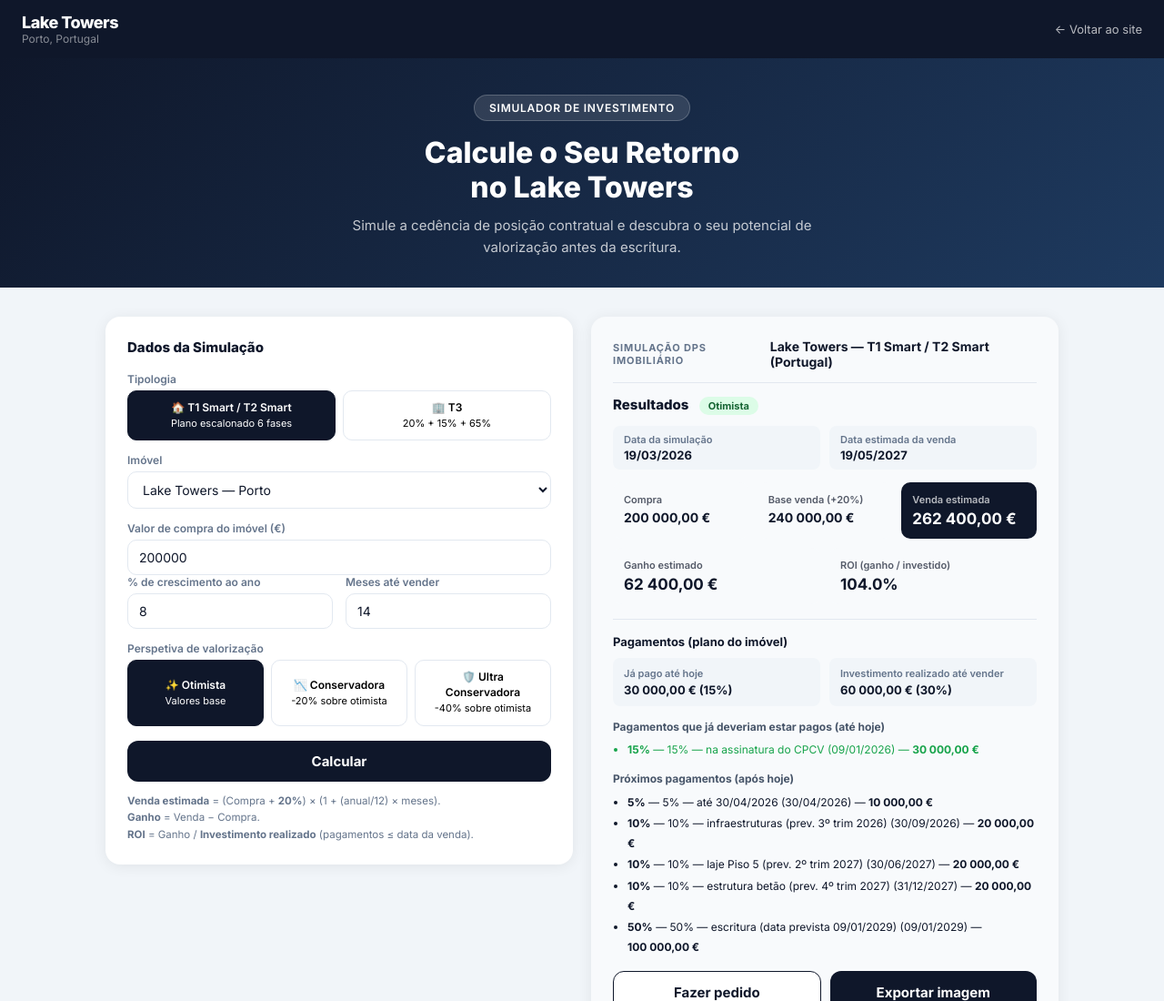
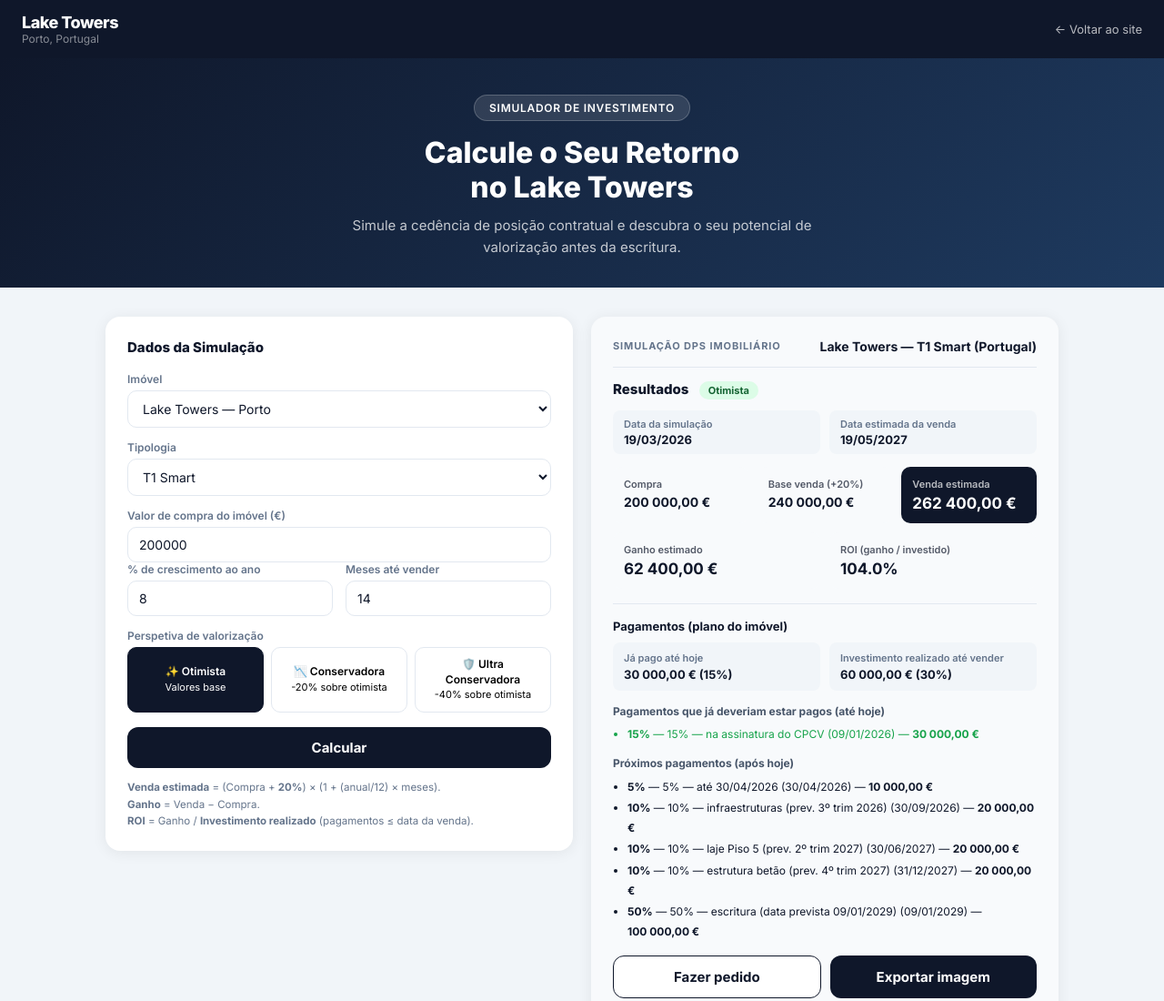
Before and after one commit to ricardomagalhaes014/dps-laketowers, a plain HTML site: page simulator/index.html in a window 1280 px wide. Shown: the top 1100 px of the page at 91% size. Drawn offline with nearby package versions, Linux system fonts and the light colour scheme.

Commit message:
feat: selector dropdown de tipologia (T1 Smart, T2 Smart, T2, T3, T3 Smart) por baixo do Lake Towers

```diff
--- a/simulator/index.html
+++ b/simulator/index.html
@@ -308,15 +308,18 @@
       <div class="card">
         <div class="card-title">Dados da Simulação</div>
 
-        <label>Tipologia</label>
-        <div class="persp-bar" style="margin-top:4px;">
-          <button class="persp-btn active-opt" id="btn_t1t2" onclick="setTipo('t1t2')">🏠 T1 Smart / T2 Smart<br/><span style="font-weight:400;font-size:11px;">Plano escalonado 6 fases</span></button>
-          <button class="persp-btn" id="btn_t3" onclick="setTipo('t3')">🏢 T3<br/><span style="font-weight:400;font-size:11px;">20% + 15% + 65%</span></button>
-        </div>
-
         <label>Imóvel</label>
         <select id="property">
           <option value="lake_towers">Lake Towers — Porto</option>
+        </select>
+
+        <label>Tipologia</label>
+        <select id="tipologia" onchange="setTipo(this.value); calcular();">
+          <option value="t1smart">T1 Smart</option>
+          <option value="t2smart">T2 Smart</option>
+          <option value="t2">T2</option>
+          <option value="t3">T3</option>
+          <option value="t3smart">T3 Smart</option>
         </select>
 
         <label>Valor de compra do imóvel (€)</label>
@@ -436,39 +439,37 @@
 
 <script>
 // ── Dados do imóvel ──────────────────────────────────────────────────────────
-var PROPERTIES = {
-  lake_towers_t1t2: {
-    name: 'Lake Towers — T1 Smart / T2 Smart (Portugal)',
-    basePct: 0.20,
-    schedule: [
+// Plano escalonado 6 fases (T1 Smart, T2 Smart, T2)
+var SCHEDULE_STANDARD = [
   { label: '15%', pct: 0.15, desc: '15% — na assinatura do CPCV', date: new Date(2026,0,9) },
   { label: '5%',  pct: 0.05, desc: '5% — até 30/04/2026',         date: new Date(2026,3,30) },
   { label: '10%', pct: 0.10, desc: '10% — infraestruturas (prev. 3º trim 2026)', date: new Date(2026,8,30) },
   { label: '10%', pct: 0.10, desc: '10% — laje Piso 5 (prev. 2º trim 2027)',    date: new Date(2027,5,30) },
   { label: '10%', pct: 0.10, desc: '10% — estrutura betão (prev. 4º trim 2027)',date: new Date(2027,11,31) },
   { label: '50%', pct: 0.50, desc: '50% — escritura (data prevista 09/01/2029)',date: new Date(2029,0,9) }
-    ]
-  },
-  lake_towers_t3: {
-    name: 'Lake Towers — T3 (Portugal)',
-    basePct: 0.20,
-    schedule: [
+];
+
+// Plano T3 e T3 Smart: 20% + 15% + 65%
+var SCHEDULE_T3 = [
   { label: '20%', pct: 0.20, desc: '20% — agora (na assinatura do CPCV)', date: new Date(2026,0,9) },
   { label: '15%', pct: 0.15, desc: '15% — na conclusão do betão (prev. 4º trim 2027)', date: new Date(2027,11,31) },
   { label: '65%', pct: 0.65, desc: '65% — na escritura (data prevista 09/01/2029)', date: new Date(2029,0,9) }
-    ]
-  }
+];
+
+var PROPERTIES = {
+  lake_towers_t1smart: { name: 'Lake Towers — T1 Smart (Portugal)', basePct: 0.20, schedule: SCHEDULE_STANDARD },
+  lake_towers_t2smart: { name: 'Lake Towers — T2 Smart (Portugal)', basePct: 0.20, schedule: SCHEDULE_STANDARD },
+  lake_towers_t2:      { name: 'Lake Towers — T2 (Portugal)',       basePct: 0.20, schedule: SCHEDULE_STANDARD },
+  lake_towers_t3:      { name: 'Lake Towers — T3 (Portugal)',       basePct: 0.20, schedule: SCHEDULE_T3 },
+  lake_towers_t3smart: { name: 'Lake Towers — T3 Smart (Portugal)', basePct: 0.20, schedule: SCHEDULE_T3 }
 };
 
 var currentPersp = 'opt';
-var currentTipo = 't1t2';
+var currentTipo = 't1smart';
 var PERSP_FACTOR = { opt: 1.0, con: 0.8, ult: 0.6 };
 
 function setTipo(t) {
   currentTipo = t;
-  document.getElementById('btn_t1t2').className = 'persp-btn' + (t === 't1t2' ? ' active-opt' : '');
-  document.getElementById('btn_t3').className = 'persp-btn' + (t === 't3' ? ' active-opt' : '');
-  calcular();
 }
 
 function setPersp(p) {
@@ -492,7 +493,8 @@
   var months = parseInt(document.getElementById('months').value, 10) || 0;
   var propKey = document.getElementById('property').value;
   // Seleccionar o plano de pagamento conforme a tipologia escolhida
-  var propDataKey = (propKey === 'lake_towers') ? ('lake_towers_' + currentTipo) : propKey;
+  var tipoVal = document.getElementById('tipologia').value;
+  var propDataKey = (propKey === 'lake_towers') ? ('lake_towers_' + tipoVal) : propKey;
   var prop = PROPERTIES[propDataKey];
   if (!prop || buyPrice <= 0) { alert('Por favor preencha todos os campos.'); return; }
 
```
Lines whose indentation alone changed are shown as unchanged.
